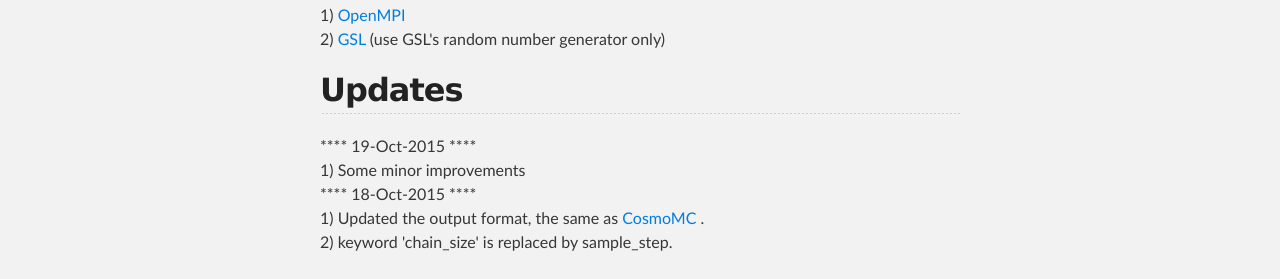
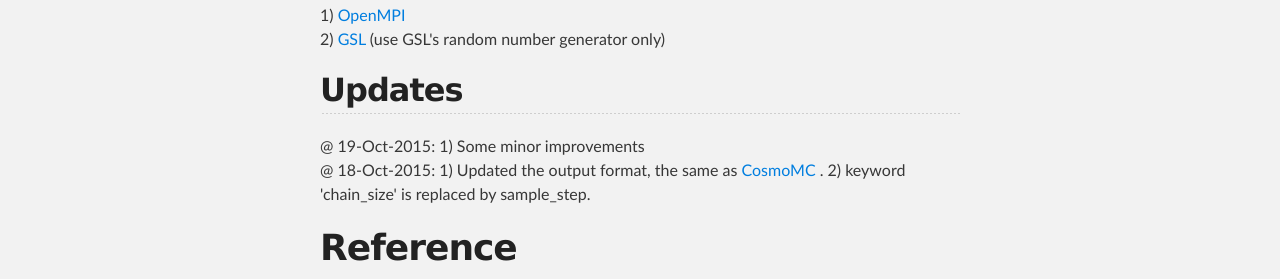
Before and after one commit to xyh-cosmo/imcmc, a plain HTML site: page index.html in a window 1280 px wide. Shown: the part 635-914 px from the top of the page. Drawn offline with Linux system fonts and the light colour scheme.

Commit message:
Update index.html

```diff
--- a/index.html
+++ b/index.html
@@ -56,11 +56,8 @@ also like to add an interface to <a href="http://ccpforge.cse.rl.ac.uk/gf/projec
 <h2>
 <a id="updates" class="anchor" href="#updates" aria-hidden="true"><span class="octicon coticon-likn"></span></a>Updates</h2>
 <p>
-    **** 19-Oct-2015 ****<br>
-    1) Some minor improvements <br>
-    **** 18-Oct-2015 ****<br>
-    1) Updated the output format, the same as <a href="http://cosmologist.info/cosmomc/"> CosmoMC </a>. <br>
-    2) keyword 'chain_size' is replaced by sample_step. </p>
+    @ 19-Oct-2015: 1) Some minor improvements <br>
+    @ 18-Oct-2015: 1) Updated the output format, the same as <a href="http://cosmologist.info/cosmomc/"> CosmoMC </a>. 2) keyword 'chain_size' is replaced by sample_step. </p>
 
 <h1>
 <a id="reference" class="anchor" href="#reference" aria-hidden="true"><span class="octicon octicon-likn"></span></a>Reference</h1>
```
